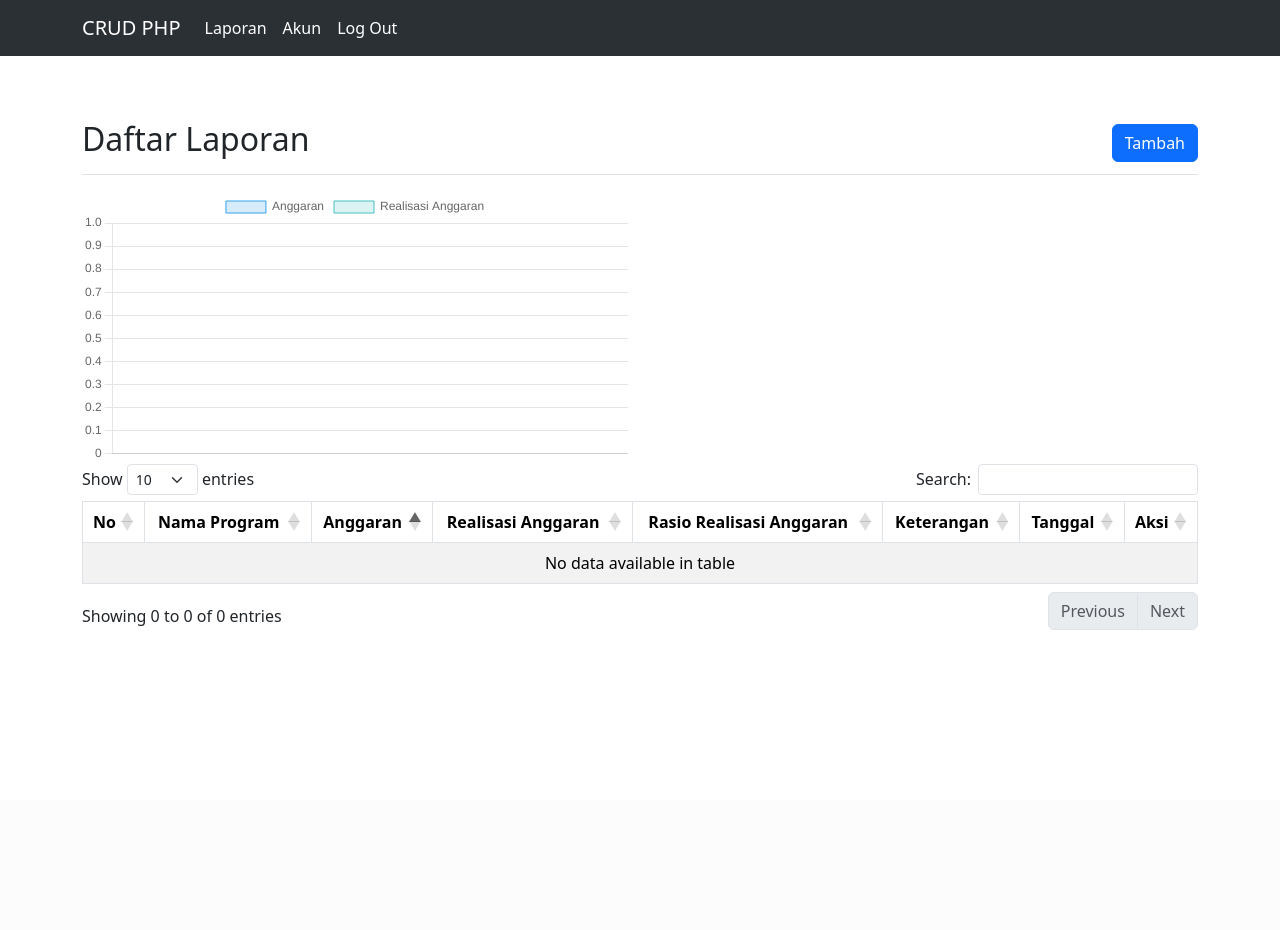
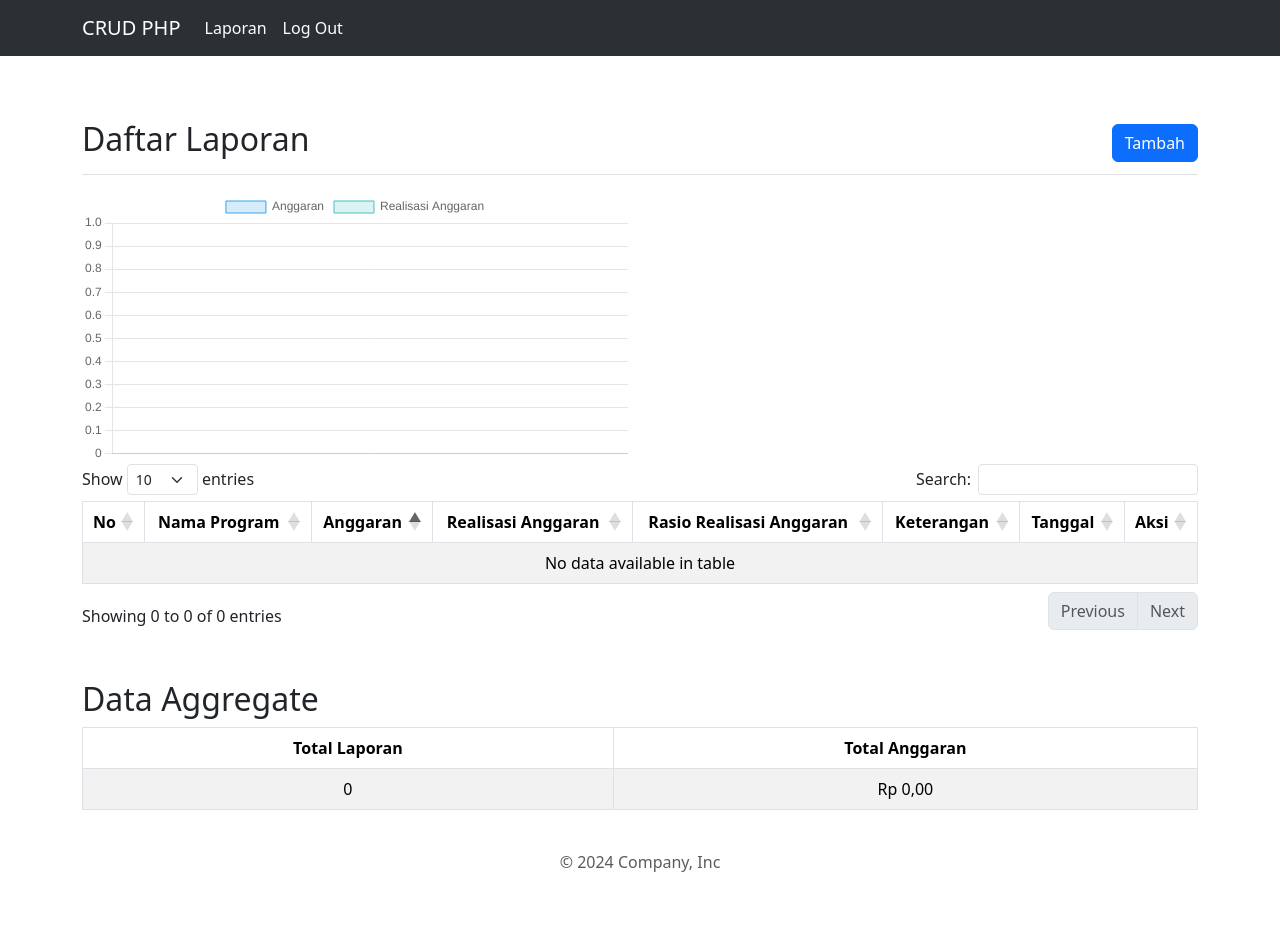
Before and after one commit to kangjoyeuse/tb_basis_data, a PHP site: page /tb-basis-data/index.php in a window 1280 px wide. Before the commit the page ends 630 px from the top, so only its background shows below. Run offline with PHP 8.4, Linux system fonts and the light colour scheme; the visitor is signed in with stand-in values (Sample User, id 1); data that the repository does not hold is empty; some libraries are stand-ins or nearby versions.

Commit message:
add data aggregation and fix management account but there error with alert default php

```diff
--- a/config/controller.php
+++ b/config/controller.php
@@ -17,7 +17,8 @@ function create_laporan($post) {
   $nama_program = $post["nama_program"];
   $anggaran = $post["anggaran"];
   $realisasi_anggaran = $post["realisasi_anggaran"];
-  $rasio_realisasi_anggaran = $post["rasio_realisasi_anggaran"];
+  $rasio_realisasi_anggaran = ($realisasi_anggaran / $anggaran) * 100;
+  // $post["rasio_realisasi_anggaran"];
   $keterangan = $post["keterangan"];
 
   // Query tambah data
@@ -35,8 +36,9 @@ function ubah_laporan($post) {
   $id_laporan = $post["id_laporan"];
   $nama_program = $post["nama_program"];
   $anggaran = $post["anggaran"];
-  $realisasi_anggaran = $post["realisasi_anggaran"];
-  $rasio_realisasi_anggaran = $post["rasio_realisasi_anggaran"];
+  $realisasi_anggaran =$post["realisasi_anggaran"];
+  $rasio_realisasi_anggaran = ($realisasi_anggaran / $anggaran) * 100;
+  // $post["rasio_realisasi_anggaran"];
   $keterangan = $post["keterangan"];
 
   // Query ubah data
--- a/index.php
+++ b/index.php
@@ -2,6 +2,9 @@
     include 'layout/header.php';
     include "./config/auth.php";
     $data_laporan = select("SELECT * FROM laporan");
+    $data_laporan_aggregate = select("SELECT COUNT(*) AS total_laporan, SUM(anggaran) AS total_anggaran FROM laporan");
+
+
 ?>
         <main class="container mt-5">
             <div class="d-flex justify-content-between flex-wrap flex-md-nowrap align-items-center pt-3 pb-2 mb-3 border-bottom">
@@ -49,6 +52,25 @@
                     <?php endforeach;?>
                 </tbody>
             </table>
+
+            <!-- Tabel untuk Menampilkan Data Aggregate -->
+            <h2 class="mt-5">Data Aggregate</h2>
+            <table class="table table-striped table-bordered table-responsive text-center">
+                <thead>
+                    <tr>
+                        <th class="align-middle text-center">Total Laporan</th>
+                        <th class="align-middle text-center">Total Anggaran</th>
+                    </tr>
+                </thead>
+                <tbody>
+                    <?php foreach ($data_laporan_aggregate as $aggregate) : ?>
+                    <tr>
+                        <td class="text-center align-middle"><?= $aggregate["total_laporan"] ?></td>
+                        <td class="text-center align-middle"><?= 'Rp ' . number_format($aggregate["total_anggaran"], 2, ',', '.') ?></td>
+                    </tr>
+                    <?php endforeach; ?>
+                </tbody>
+            </table>
         </main>
 
 <!-- Modal Tambah -->
@@ -66,11 +88,11 @@
                     </div>
                     <div class="form-group mt-3">
                         <label for="anggaran">Anggaran</label>
-                        <input type="number" class="form-control" id="anggaran" name="anggaran" placeholder="Anggaran..." required />
+                        <input type="number" class="form-control" id="anggaran" name="anggaran" placeholder="Anggaran..."  required/>
                     </div>
                     <div class="form-group mt-3">
                         <label for="realisasi_anggaran">Realisasi Anggaran</label>
-                        <input type="number" class="form-control" id="realisasi_anggaran" name="realisasi_anggaran" placeholder="Realisasi Anggaran..." required />
+                        <input type="number" class="form-control" id="realisasi_anggaran" name="realisasi_anggaran" placeholder="Realisasi Anggaran..."  required/>
                     </div>
                     <div class="form-group mt-3">
                         <label for="keterangan">Keterangan</label>
--- a/layout/footer.php
+++ b/layout/footer.php
@@ -8,6 +8,12 @@
     <!-- DataTables JavaScript-->
     <script type="text/javascript" src="https://cdn.datatables.net/2.0.7/js/dataTables.js"></script>
     <script type="text/javascript" src="https://cdn.datatables.net/2.0.7/js/dataTables.bootstrap5.js"></script>
+
+<div class="container">
+  <footer class="py-3 my-4">
+    <p class="text-center text-body-secondary">© 2024 Company, Inc</p>
+  </footer>
+</div>
 
     <script>
         $(document).ready(function() {
--- a/layout/header.php
+++ b/layout/header.php
@@ -1,5 +1,21 @@
 <?php
 include './config/app.php';
+
+// Menonaktifkan laporan kesalahan untuk pesan tertentu
+error_reporting(E_ALL & ~E_NOTICE & ~E_WARNING);
+
+if (session_status() == PHP_SESSION_NONE) {
+    session_start();
+}
+
+$user_id = $_SESSION['user_id']; // Asumsi user_id disimpan di session saat login
+$query = "SELECT nama_akun, level FROM akun WHERE id_akun = ?";
+$stmt = $mysqli->prepare($query);
+$stmt->bind_param("i", $user_id);
+$stmt->execute();
+$result = $stmt->get_result();
+$user = $result->fetch_assoc();
+
 ?>
 
 <!DOCTYPE html>
@@ -59,12 +75,22 @@ include './config/app.php';
                                 href="./index.php"
                                 >Laporan</a
                             >
+                            <?php if ($user && $user['level'] == 1): ?>
                             <a href="crudModal.php" class="nav-link active">Akun</a>
+                            <?php endif; ?>
                             <a href="./logout.php" class="nav-link active"
                                 >Log Out</a
                             >
                             <!-- <a class="nav-link" href="#">Mahasiswa</a>
                             <a class="nav-link" href="#">Modal</a> -->
+                        </div>
+                        <div class="navbar-text ms-auto">
+                            <?php if ($user): ?>
+                                <span class="me-3">Hello, <?= $user['nama_akun']; ?>!</span>
+                                <span class="badge bg-<?= $user['level'] == 1 ? 'primary' : 'secondary'; ?>">
+                                    <?= $user['level'] == 1 ? 'Admin' : 'Operator'; ?>
+                                </span>
+                            <?php endif; ?>
                         </div>
                     </div>
                 </div>
```
